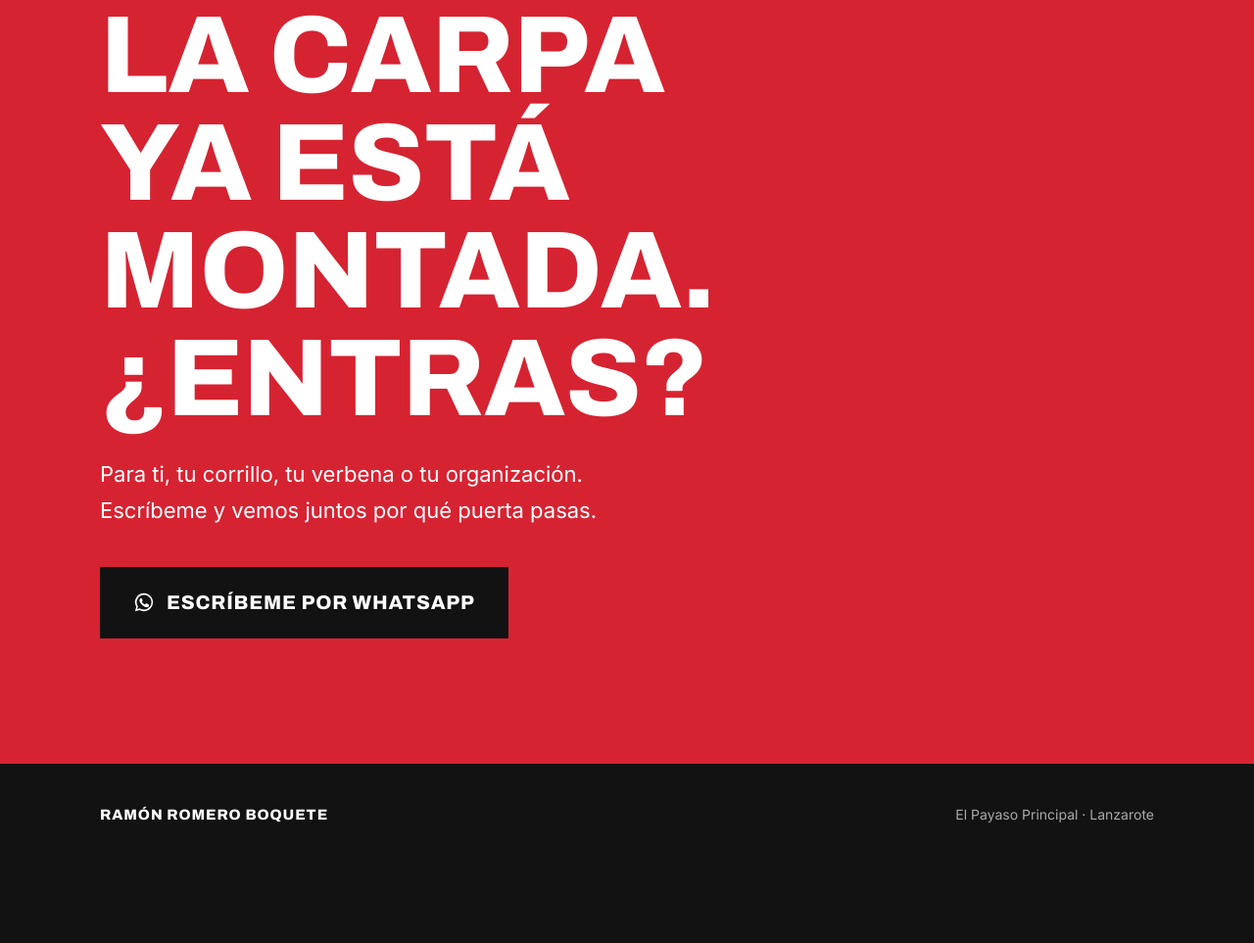
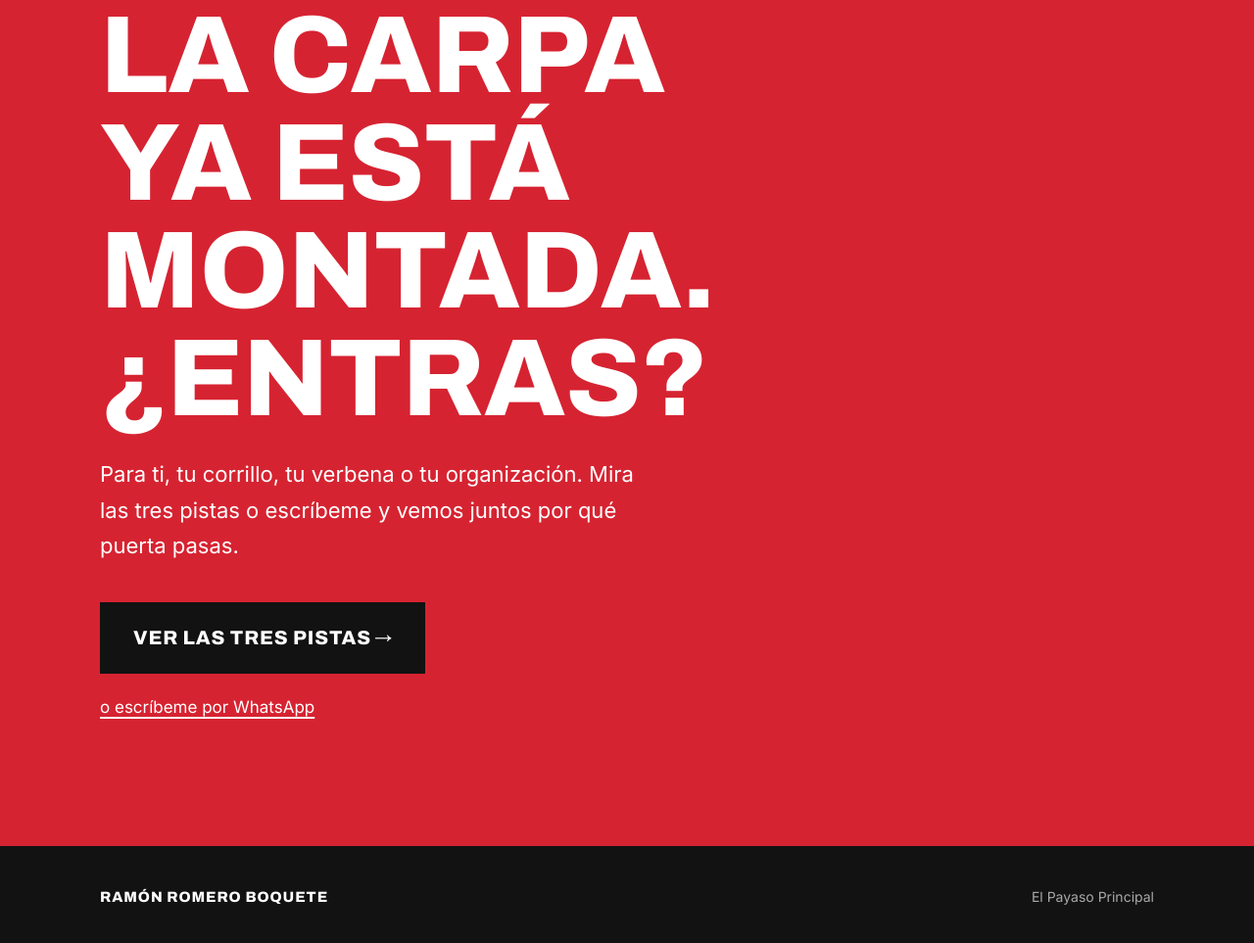
Before and after one commit to beforget-plataforma/payaso, a plain HTML site: page index.html in a window 1280 px wide. Shown: the part 9889-10852 px from the top of the page at 98% size. Before the commit the page ends 10774 px from the top, so only its background shows below. Drawn offline with Linux system fonts and the light colour scheme.

Commit message:
CTA principal al cartel de El Circo; WhatsApp como secundario; firma sin Lanzarote (#1)
Claude-Session: https://claude.ai/code/session_01Yb7TrPw3YgdTgFLpQ5uEC9

Co-authored-by: Claude <noreply@anthropic.com>

```diff
--- a/index.html
+++ b/index.html
@@ -383,11 +383,9 @@ footer b{font-family:var(--display);font-weight:800;font-stretch:88%;text-transf
 <section class="cta" aria-labelledby="entrar">
   <div class="wrap">
     <h2 id="entrar">La carpa ya está montada. ¿Entras?</h2>
-    <p>Para ti, tu corrillo, tu verbena o tu organización. Escríbeme y vemos juntos por qué puerta pasas.</p>
-    <a class="btn" href="https://wa.me/34651152584?text=Hola%20Ram%C3%B3n%2C%20vengo%20de%20la%20p%C3%A1gina%20del%20Payaso%20Principal%20y%20quiero%20hablar%20contigo." target="_blank" rel="noopener">
-      <svg viewBox="0 0 24 24" fill="currentColor" aria-hidden="true"><path d="M12 2a10 10 0 0 0-8.6 15.1L2 22l5-1.3A10 10 0 1 0 12 2Zm0 18.2a8.2 8.2 0 0 1-4.2-1.2l-.3-.2-3 .8.8-2.9-.2-.3A8.2 8.2 0 1 1 12 20.2Zm4.5-6.1c-.2-.1-1.5-.7-1.7-.8-.2-.1-.4-.1-.6.1l-.8 1c-.1.2-.3.2-.5.1a6.7 6.7 0 0 1-3.3-2.9c-.2-.4.3-.4.8-1.3.1-.2 0-.3 0-.4l-.8-1.8c-.2-.5-.4-.4-.6-.4h-.5a1 1 0 0 0-.7.3 3 3 0 0 0-.9 2.2 5.2 5.2 0 0 0 1.1 2.7 11.8 11.8 0 0 0 4.5 4c1.7.7 2.3.8 3.2.6.5-.1 1.5-.6 1.7-1.2.2-.6.2-1.1.2-1.2-.1-.1-.3-.2-.5-.3Z"/></svg>
-      Escríbeme por WhatsApp
-    </a>
+    <p>Para ti, tu corrillo, tu verbena o tu organización. Mira las tres pistas o escríbeme y vemos juntos por qué puerta pasas.</p>
+    <a class="btn" href="https://circo.ramonromeroboquete.com/">Ver las tres pistas →</a>
+    <p style="margin-top:20px;font-size:17px"><a href="https://wa.me/34651152584?text=Hola%20Ram%C3%B3n%2C%20vengo%20de%20la%20p%C3%A1gina%20del%20Payaso%20Principal%20y%20quiero%20hablar%20contigo." target="_blank" rel="noopener" style="color:#fff;text-decoration-thickness:2px;text-underline-offset:4px">o escríbeme por WhatsApp</a></p>
   </div>
 </section>
 
@@ -396,7 +394,7 @@ footer b{font-family:var(--display);font-weight:800;font-stretch:88%;text-transf
 <footer>
   <div class="wrap">
     <b>Ramón Romero Boquete</b>
-    <span>El Payaso Principal · Lanzarote</span>
+    <span>El Payaso Principal</span>
   </div>
 </footer>
 
```
